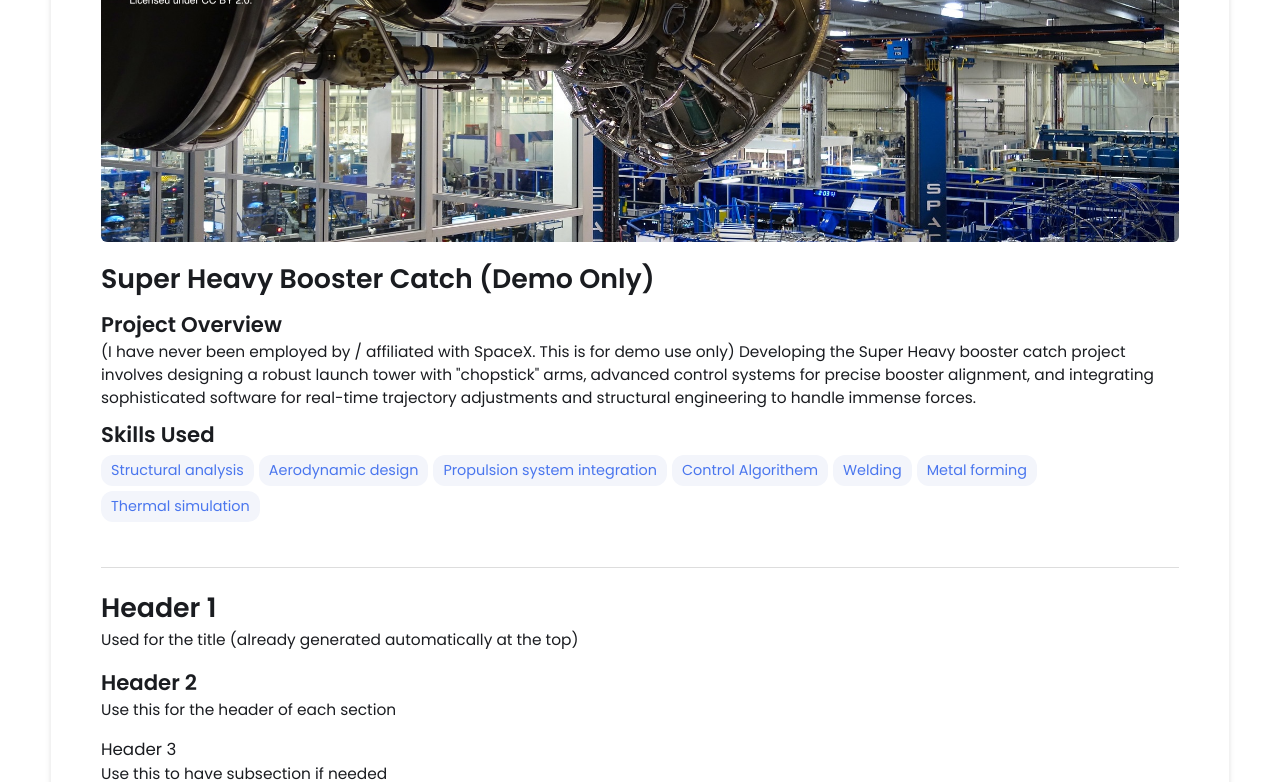
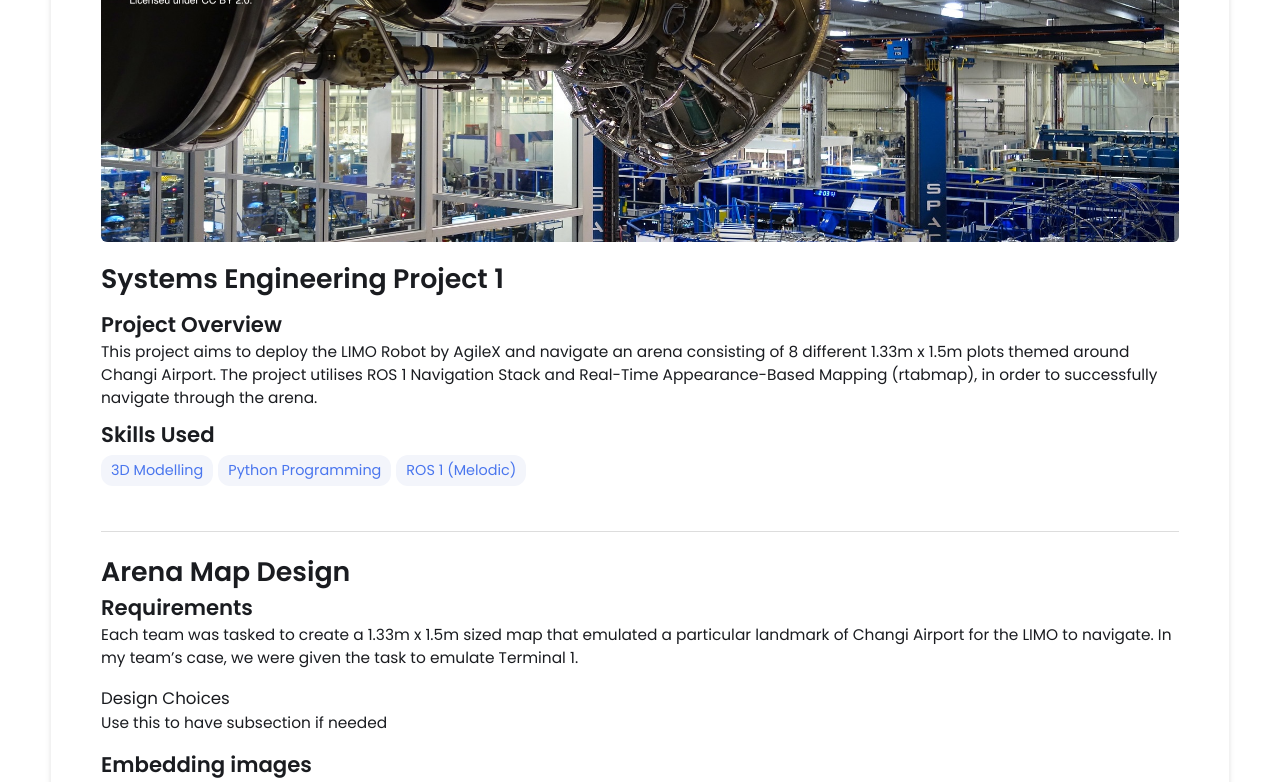
Before and after one commit to LePotatoMann/LePotatoMann.github.io, a Jekyll site: the page built from _projects/demo-project/index.md, in a window 1280 px wide and 900 px high, scrolled down 248 px, cut to the strip 0-782 px from the top of the window. Built offline with Jekyll 4.4.1, drawn with Linux system fonts in a browser that asks for light colours.

Commit message:
Update index.md
Changes:
1. Added Title and Project Description.
2. Added Skills.
3. Edited Headers.

```diff
--- a/_projects/demo-project/index.md
+++ b/_projects/demo-project/index.md
@@ -1,26 +1,20 @@
 ---
 layout: post
-title: Super Heavy Booster Catch (Demo Only)
-description:  (I have never been employed by / affiliated with SpaceX. This is for demo use only)
-    Developing the Super Heavy booster catch project involves designing a robust launch tower with "chopstick" arms, advanced control systems for precise booster alignment, and integrating sophisticated software for real-time trajectory adjustments and structural engineering to handle immense forces.
+title: Systems Engineering Project 1
+description:  This project aims to deploy the LIMO Robot by AgileX and navigate an arena consisting of 8 different 1.33m x 1.5m plots themed around Changi Airport. The project utilises ROS 1 Navigation Stack and Real-Time Appearance-Based Mapping (rtabmap), in order to successfully navigate through the arena.
 skills:
-  - Structural analysis
-  - Aerodynamic design
-  - Propulsion system integration
-  - Control Algorithem
-  - Welding
-  - Metal forming
-  - Thermal simulation
+  - 3D Modelling
+  - Python Programming
+  - ROS 1 (Melodic)
 
 main-image: /project2.jpg
 ---
 
 ---
-# Header 1
-Used for the title (already generated automatically at the top)
-## Header 2
-Use this for the header of each section
-### Header 3
+# Arena Map Design
+## Requirements
+Each team was tasked to create a 1.33m x 1.5m sized map that emulated a particular landmark of Changi Airport for the LIMO to navigate. In my team's case, we were given the task to emulate Terminal 1.
+### Design Choices
 Use this to have subsection if needed
 
 
```
